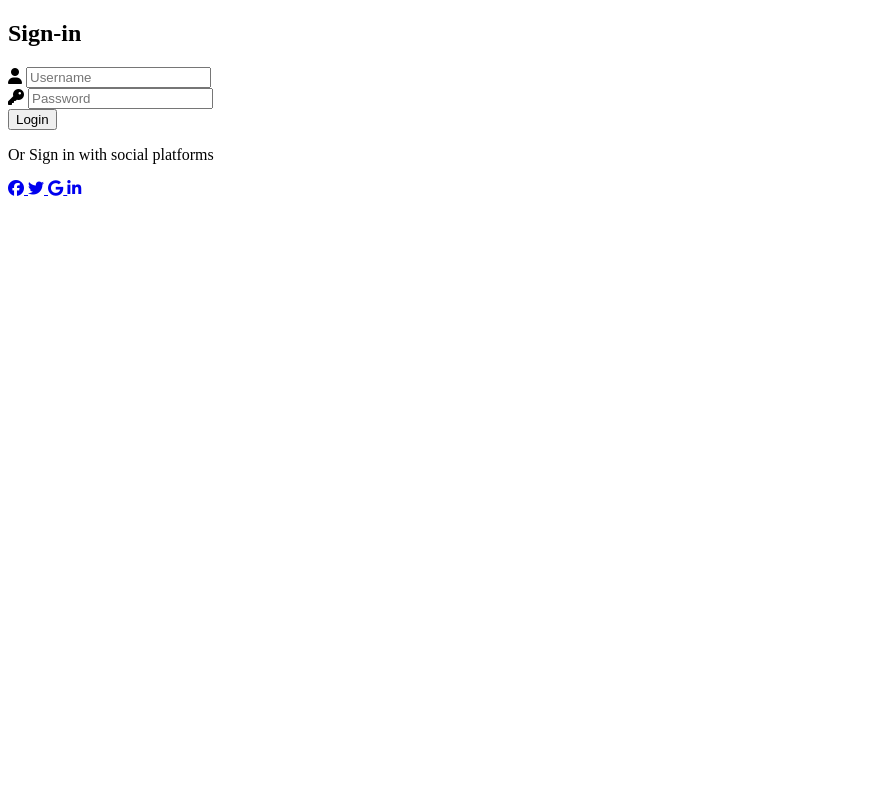
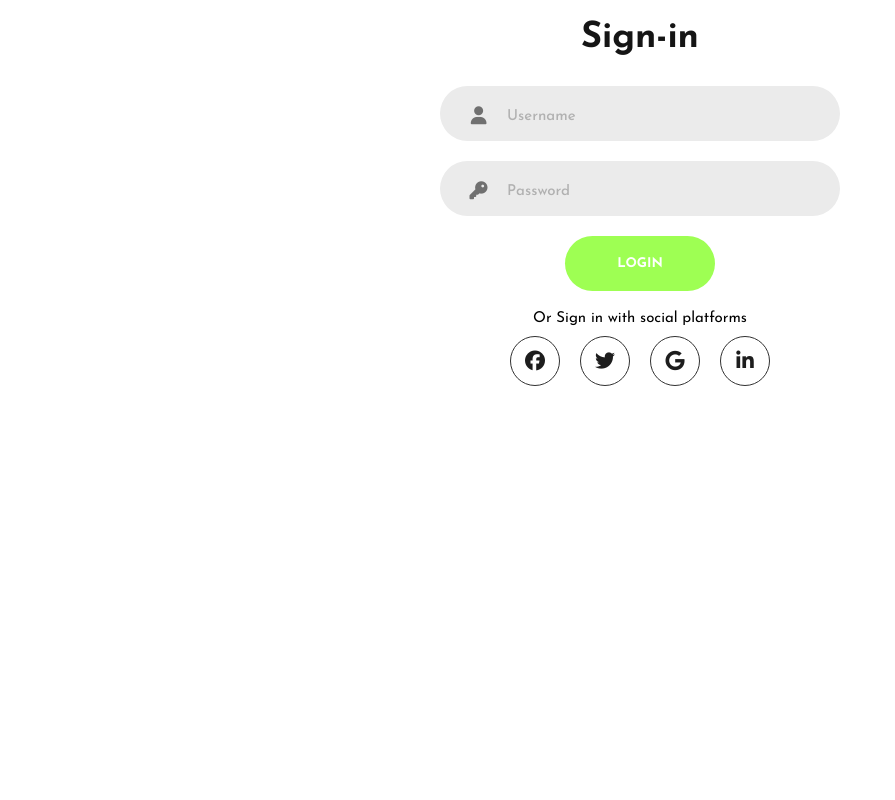
Before and after one commit to Jabir-Mahmud-Rifat/DBMS-project, a PHP site: the page made by login and signup.php in a window 1280 px wide. Shown: the whole page, without its empty margins (0-895 px from the left). Run offline with PHP 8.4, Linux system fonts and the light colour scheme; some libraries are stand-ins or nearby versions.

Commit message:
sign-in form first pass complete
sign in form created without background

```diff
--- a/login and signup.php
+++ b/login and signup.php
@@ -7,6 +7,7 @@
     <title>Welcome to Retail Club</title>
 
     <script src="https://kit.fontawesome.com/98e008cd61.js" crossorigin="anonymous"></script>
+    <link rel="stylesheet" href="style.css">
 </head>
 <body>
 
--- a/style.css
+++ b/style.css
@@ -0,0 +1,120 @@
+@import url('https://fonts.googleapis.com/css2?family=Josefin+Sans:ital,wght@0,100;0,200;0,300;0,400;0,500;0,600;0,700;1,100;1,200;1,300;1,400;1,500;1,600;1,700&display=swap');
+
+*{
+    padding: 0;
+    margin: 0;
+    box-sizing: border-box;
+    font-family: 'Josefin Sans', sans-serif;
+}
+
+.container{
+    position: relative;
+    width: 100%;
+    min-height: 100vh;
+    background-color: white;
+    overflow: hidden;
+}
+
+.forms-container{
+    position: absolute;
+    width: 100%;
+    height: 100%;
+    top: 0;
+    left: 0;
+}
+
+form{
+    display: flex;
+    align-items: center;
+    justify-content: center;
+    flex-direction: column;
+}
+
+.login-signup .title{
+    font-size: 36px;
+    color: rgb(21, 21, 21);
+    margin: 20px 0px;
+}
+
+.input-field{
+    max-width: 400px;
+    width: 100%;
+    height: 55px;
+    background-color: rgb(235, 235, 235);
+    margin: 10px 0px;
+    border-radius: 30px;
+    display: grid;
+    grid-template-columns: 15% 85%;
+    padding: 0 10px;
+}
+
+.input-field i{
+    text-align: center;
+    line-height: 60px;
+    color: rgb(112, 112, 112);
+    font-size: 18px;
+}
+
+.input-field input{
+    background: none;
+    outline: none;
+    border: none;
+    line-height: 1;
+    font-weight: 700;
+    font-size: 15px;
+    color: rgb(56, 56, 56);
+}
+
+.input-field input::placeholder{
+    color: rgb(177, 177, 177);
+    font-weight: 500;
+}
+
+.btn{
+    width: 150px;
+    height: 55px;
+    border: none;
+    outline: none;
+    border-radius: 30px;
+    cursor: pointer;
+    background-color: rgb(158, 255, 83);
+    color: white;
+    text-transform: uppercase;
+    font-weight: 700;
+    margin: 10px 0px;
+    transition: .5s;
+}
+
+.btn:hover{
+    background-color: rgb(92, 149, 48);
+    border: 2px solid rgb(158, 255, 83);
+}
+
+.social-text{
+    padding: 10px 0px;
+    font-size: 15px;
+}
+
+.social-media{
+    display: flex;
+    justify-content: center;
+}
+
+.social-icon{
+    height: 50px;
+    width: 50px;
+    border: 1px solid rgb(49, 49, 49);
+    margin: 0 10px;
+    display: flex;
+    align-items: center;
+    justify-content: center;
+    text-decoration: none;
+    color: rgb(29, 29, 29);
+    font-size: 20px;
+    border-radius: 30px;
+}
+
+.social-icon:hover{
+    color: rgb(111, 255, 0);
+    border: 2px solid rgb(67, 109, 34);
+}
```
